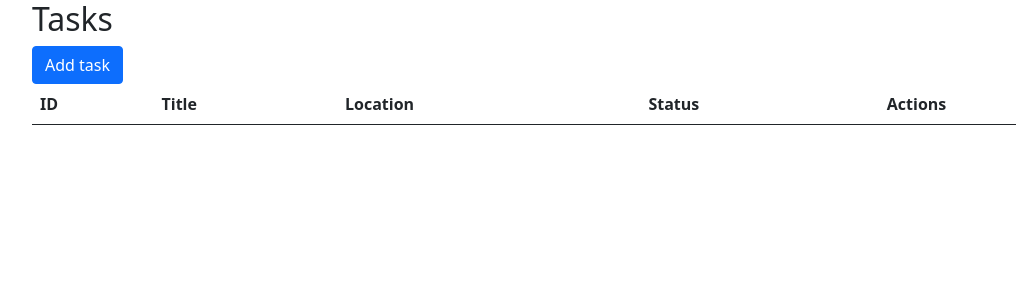
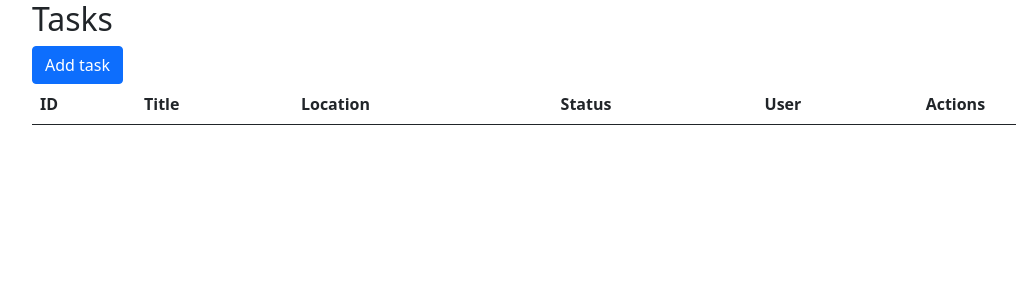
Before and after one commit to raydeal/taskbucket, a Django app: page / in a window 1280 px wide. Shown: the top 300 px of the page, without its empty margins (50-1066 px from the left). Run offline with Django 3.2, Linux system fonts and the light colour scheme; lists and menus that the app fills with data are empty; parts of the project's set-up code (start-up, migrations or seed data) failed here and were passed over.

Commit message:
added user column in task list view

```diff
--- a/todo/templates/todo/usertask_list.html
+++ b/todo/templates/todo/usertask_list.html
@@ -14,6 +14,7 @@
 	      <th scope="col">Title</th>
 	      <th scope="col">Location</th>
 	      <th scope="col">Status</th>
+        <th scope="col">User</th>
         <th scope="col">Actions</th>
 	    </tr>
 	  </thead>
@@ -24,6 +25,7 @@
 	      <td>{{task.title}}</td>
 	      <td>{{task.location}}</td>
 	      <td>{{task.status}}</td>
+        <td>{{task.user}}</td>
         <td><a href="{% url 'task-update' task.id %}">Edit</a></td>
 	    </tr>
 	    {% endfor %}
```
